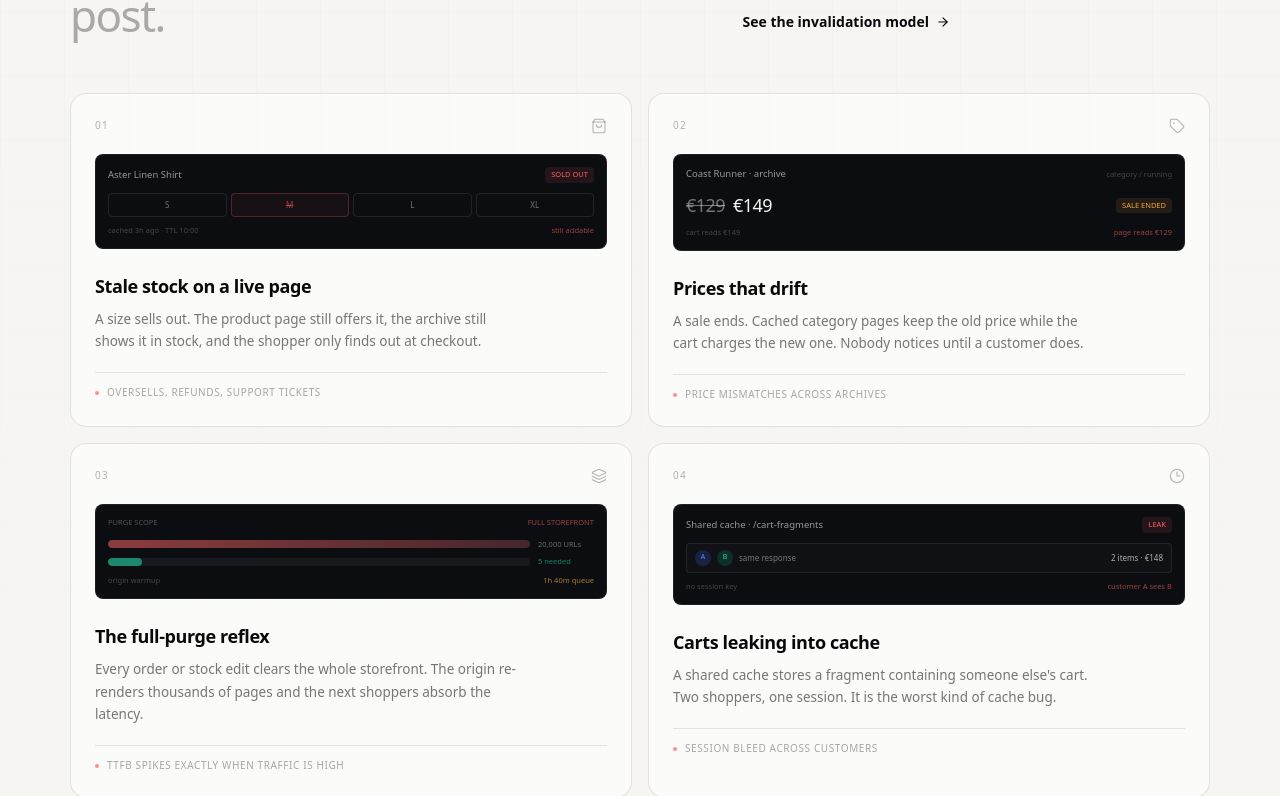
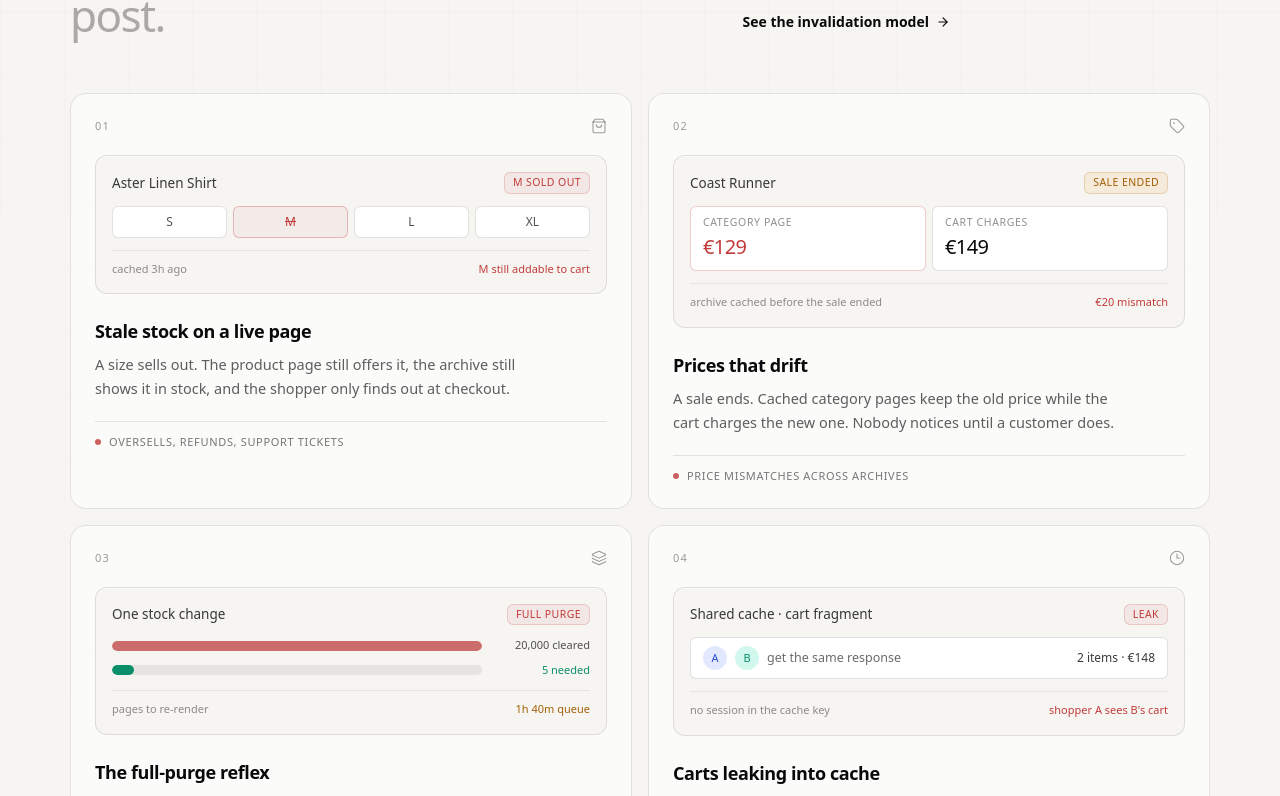
Before and after one commit to rynald0cst0ltziam/Silo, a Next.js app: page / in a window 1280 px wide. Shown: the part 1124-1920 px from the top of the page. Built offline with nearby package versions, Linux system fonts and the light colour scheme; no server answers.

Commit message:
style: light, readable visuals in the failure-mode section
Co-Authored-By: Claude Opus 5.5 <noreply@anthropic.com>

```diff
--- a/components/problem-section.tsx
+++ b/components/problem-section.tsx
@@ -73,10 +73,10 @@ export function ProblemSection() {
               className="group relative overflow-hidden rounded-2xl border border-ink/10 bg-white/55 p-5 transition-colors duration-300 hover:bg-white/80 sm:p-6"
             >
               <div className="flex items-start justify-between">
-                <span className="font-mono text-[10px] tracking-[0.12em] text-ink/30">
+                <span className="font-mono text-[11px] tracking-[0.12em] text-ink/40">
                   {problem.number}
                 </span>
-                <problem.icon className="h-4 w-4 text-ink/30" strokeWidth={1.6} />
+                <problem.icon className="h-4 w-4 text-ink/40" strokeWidth={1.6} />
               </div>
 
               <MiniVisual kind={problem.visual} />
@@ -84,11 +84,11 @@ export function ProblemSection() {
               <h3 className="mt-6 text-[18px] font-semibold tracking-[-0.022em] text-ink">
                 {problem.title}
               </h3>
-              <p className="mt-2 max-w-[430px] text-[13.5px] leading-[1.65] text-ink/55">
+              <p className="mt-2 max-w-[460px] text-[14.5px] leading-[1.65] text-ink/65">
                 {problem.body}
               </p>
-              <p className="mt-5 flex items-center gap-2 border-t border-ink/10 pt-3 font-mono text-[10px] uppercase tracking-[0.06em] text-ink/35">
-                <span className="h-1 w-1 rounded-full bg-rose/70" />
+              <p className="mt-5 flex items-center gap-2 border-t border-ink/10 pt-3 font-mono text-[11px] uppercase tracking-[0.06em] text-ink/55">
+                <span className="h-1.5 w-1.5 rounded-full bg-[#c23b3b]/80" />
                 {problem.symptom}
               </p>
             </article>
@@ -136,119 +136,127 @@ export function ProblemSection() {
   );
 }
 
+/** Readable-on-light status colours (the base rose/amber are too pale for text on paper). */
+const ROSE = "text-[#c23b3b]";
+const AMBER = "text-[#a35f07]";
+
+function Panel({ children }: { children: React.ReactNode }) {
+  return <div className="mt-5 rounded-xl border border-ink/10 bg-paper p-4 shadow-[inset_0_1px_0_rgba(255,255,255,0.7)]">{children}</div>;
+}
+
+function Badge({ tone, children }: { tone: "rose" | "amber"; children: React.ReactNode }) {
+  return (
+    <span
+      className={
+        tone === "rose"
+          ? `rounded-md border border-[#c23b3b]/20 bg-[#c23b3b]/[0.07] px-2 py-0.5 font-mono text-[10.5px] font-medium tracking-[0.04em] ${ROSE}`
+          : `rounded-md border border-[#a35f07]/20 bg-[#f4a63a]/[0.12] px-2 py-0.5 font-mono text-[10.5px] font-medium tracking-[0.04em] ${AMBER}`
+      }
+    >
+      {children}
+    </span>
+  );
+}
+
+function Footnote({ left, right, tone = "rose" }: { left: string; right: string; tone?: "rose" | "amber" }) {
+  return (
+    <div className="mt-3 flex items-center justify-between border-t border-ink/[0.07] pt-2.5 font-mono text-[11px]">
+      <span className="text-ink/45">{left}</span>
+      <span className={tone === "rose" ? ROSE : AMBER}>{right}</span>
+    </div>
+  );
+}
+
 function MiniVisual({ kind }: { kind: (typeof PROBLEMS)[number]["visual"] }) {
   if (kind === "stock") {
     return (
-      <div className="mt-5 rounded-lg border border-white/8 bg-[#0b0d11] p-3">
+      <Panel>
         <div className="flex items-center justify-between">
-          <span className="text-[9.5px] text-paper/60">Aster Linen Shirt</span>
-          <span className="rounded bg-rose/10 px-1.5 py-0.5 font-mono text-[7.5px] text-rose">
-            SOLD OUT
-          </span>
+          <span className="text-[13.5px] font-medium text-ink/80">Aster Linen Shirt</span>
+          <Badge tone="rose">M SOLD OUT</Badge>
         </div>
-        <div className="mt-2.5 flex gap-1">
+        <div className="mt-3 flex gap-1.5">
           {["S", "M", "L", "XL"].map((size) => (
             <span
               key={size}
               className={
                 size === "M"
-                  ? "flex h-6 flex-1 items-center justify-center rounded border border-rose/25 bg-rose/5 font-mono text-[8px] text-rose/60 line-through"
-                  : "flex h-6 flex-1 items-center justify-center rounded border border-white/9 font-mono text-[8px] text-paper/45"
+                  ? "flex h-8 flex-1 items-center justify-center rounded-md border border-[#c23b3b]/30 bg-[#c23b3b]/[0.05] font-mono text-[12px] text-[#c23b3b] line-through"
+                  : "flex h-8 flex-1 items-center justify-center rounded-md border border-ink/12 bg-white font-mono text-[12px] text-ink/70"
               }
             >
               {size}
             </span>
           ))}
         </div>
-        <div className="mt-2 flex items-center justify-between font-mono text-[7.5px]">
-          <span className="text-paper/25">cached 3h ago · TTL 10:00</span>
-          <span className="text-rose/60">still addable</span>
-        </div>
-      </div>
+        <Footnote left="cached 3h ago" right="M still addable to cart" />
+      </Panel>
     );
   }
 
   if (kind === "price") {
     return (
-      <div className="mt-5 rounded-lg border border-white/8 bg-[#0b0d11] p-3">
+      <Panel>
         <div className="flex items-center justify-between">
-          <span className="text-[9.5px] text-paper/60">Coast Runner · archive</span>
-          <span className="font-mono text-[7.5px] text-paper/25">category / running</span>
+          <span className="text-[13.5px] font-medium text-ink/80">Coast Runner</span>
+          <Badge tone="amber">SALE ENDED</Badge>
         </div>
-        <div className="mt-2.5 flex items-center justify-between">
-          <div className="flex items-baseline gap-2">
-            <span className="font-display text-[18px] tracking-[-0.03em] text-paper/45 line-through">
-              €129
-            </span>
-            <span className="font-display text-[18px] tracking-[-0.03em] text-paper">
-              €149
-            </span>
+        <div className="mt-3 grid grid-cols-2 gap-1.5">
+          <div className="rounded-md border border-[#c23b3b]/25 bg-white px-3 py-2">
+            <p className="font-mono text-[10.5px] uppercase tracking-[0.06em] text-ink/45">Category page</p>
+            <p className={`mt-0.5 font-display text-[20px] tracking-[-0.03em] ${ROSE}`}>€129</p>
           </div>
-          <span className="rounded bg-amber/10 px-1.5 py-0.5 font-mono text-[7.5px] text-amber">
-            SALE ENDED
-          </span>
+          <div className="rounded-md border border-ink/12 bg-white px-3 py-2">
+            <p className="font-mono text-[10.5px] uppercase tracking-[0.06em] text-ink/45">Cart charges</p>
+            <p className="mt-0.5 font-display text-[20px] tracking-[-0.03em] text-ink">€149</p>
+          </div>
         </div>
-        <div className="mt-2 flex items-center justify-between font-mono text-[7.5px]">
-          <span className="text-paper/25">cart reads €149</span>
-          <span className="text-rose/60">page reads €129</span>
-        </div>
-      </div>
+        <Footnote left="archive cached before the sale ended" right="€20 mismatch" />
+      </Panel>
     );
   }
 
   if (kind === "purge") {
     return (
-      <div className="mt-5 rounded-lg border border-white/8 bg-[#0b0d11] p-3">
-        <div className="flex items-center justify-between font-mono text-[7.5px] text-paper/30">
-          <span>PURGE SCOPE</span>
-          <span className="text-rose/60">FULL STOREFRONT</span>
+      <Panel>
+        <div className="flex items-center justify-between">
+          <span className="text-[13.5px] font-medium text-ink/80">One stock change</span>
+          <Badge tone="rose">FULL PURGE</Badge>
         </div>
-        <div className="mt-2.5 space-y-1.5">
-          <div className="flex items-center gap-2">
-            <div className="h-2 flex-1 overflow-hidden rounded-sm bg-white/5">
-              <div className="h-full w-full rounded-sm bg-gradient-to-r from-rose/50 to-rose/20" />
+        <div className="mt-3 space-y-2">
+          <div className="flex items-center gap-3">
+            <div className="h-2.5 flex-1 overflow-hidden rounded-full bg-ink/[0.07]">
+              <div className="h-full w-full rounded-full bg-[#c23b3b]/70" />
             </div>
-            <span className="w-14 font-mono text-[7.5px] text-paper/40">20,000 URLs</span>
+            <span className="w-24 text-right font-mono text-[11px] text-ink/70">20,000 cleared</span>
           </div>
-          <div className="flex items-center gap-2">
-            <div className="h-2 flex-1 overflow-hidden rounded-sm bg-white/5">
-              <div className="h-full w-[8%] rounded-sm bg-mint/60" />
+          <div className="flex items-center gap-3">
+            <div className="h-2.5 flex-1 overflow-hidden rounded-full bg-ink/[0.07]">
+              <div className="h-full w-[6%] rounded-full bg-mint-deep" />
             </div>
-            <span className="w-14 font-mono text-[7.5px] text-mint/60">5 needed</span>
+            <span className="w-24 text-right font-mono text-[11px] text-mint-deep">5 needed</span>
           </div>
         </div>
-        <div className="mt-2 flex items-center justify-between font-mono text-[7.5px]">
-          <span className="text-paper/25">origin warmup</span>
-          <span className="text-amber/70">1h 40m queue</span>
-        </div>
-      </div>
+        <Footnote left="pages to re-render" right="1h 40m queue" tone="amber" />
+      </Panel>
     );
   }
 
   return (
-    <div className="mt-5 rounded-lg border border-white/8 bg-[#0b0d11] p-3">
+    <Panel>
       <div className="flex items-center justify-between">
-        <span className="text-[9.5px] text-paper/60">Shared cache · /cart-fragments</span>
-        <span className="rounded bg-rose/10 px-1.5 py-0.5 font-mono text-[7.5px] text-rose">
-          LEAK
-        </span>
+        <span className="text-[13.5px] font-medium text-ink/80">Shared cache · cart fragment</span>
+        <Badge tone="rose">LEAK</Badge>
       </div>
-      <div className="mt-2.5 flex items-center justify-between rounded border border-white/8 bg-white/[0.02] px-2 py-1.5">
-        <div className="flex items-center gap-1.5">
-          <span className="flex h-4 w-4 items-center justify-center rounded-full bg-accent/20 font-mono text-[7px] text-accent-hi">
-            A
-          </span>
-          <span className="flex h-4 w-4 items-center justify-center rounded-full bg-mint/15 font-mono text-[7px] text-mint">
-            B
-          </span>
-          <span className="text-[8px] text-paper/45">same response</span>
+      <div className="mt-3 flex items-center justify-between rounded-md border border-ink/12 bg-white px-3 py-2">
+        <div className="flex items-center gap-2">
+          <span className="flex h-6 w-6 items-center justify-center rounded-full bg-accent/15 font-mono text-[11px] font-medium text-accent-deep">A</span>
+          <span className="flex h-6 w-6 items-center justify-center rounded-full bg-mint/20 font-mono text-[11px] font-medium text-mint-deep">B</span>
+          <span className="text-[12.5px] text-ink/60">get the same response</span>
         </div>
-        <span className="font-mono text-[8px] text-paper/70">2 items · €148</span>
+        <span className="font-mono text-[12px] text-ink/80">2 items · €148</span>
       </div>
-      <div className="mt-2 flex items-center justify-between font-mono text-[7.5px]">
-        <span className="text-paper/25">no session key</span>
-        <span className="text-rose/60">customer A sees B</span>
-      </div>
-    </div>
+      <Footnote left="no session in the cache key" right="shopper A sees B's cart" />
+    </Panel>
   );
 }
```
